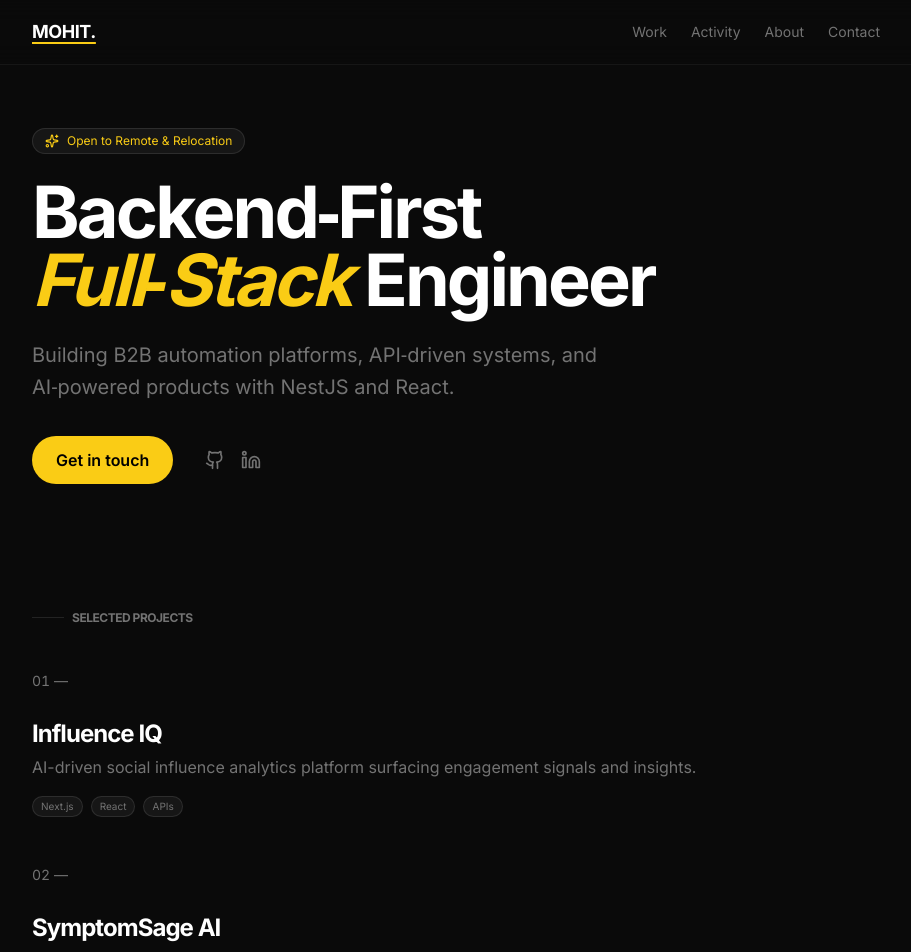
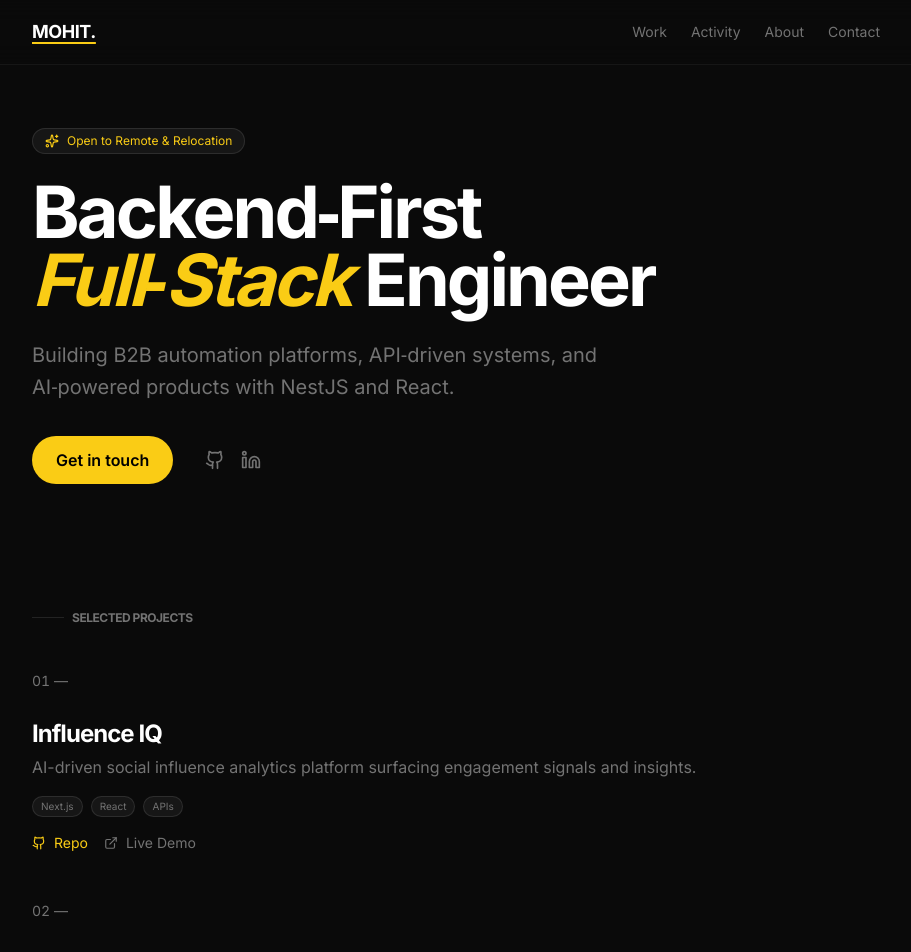
Before and after one commit to mohit45v/Portfolio, a React (Vite) app: page / in a window 1280 px wide. Shown: the top 952 px of the page, without its empty margins (184-1095 px from the left). Built offline with nearby package versions, Linux system fonts and the light colour scheme.

Commit message:
Add project repo and live demo links to work cards

```diff
--- a/src/App.jsx
+++ b/src/App.jsx
@@ -10,19 +10,22 @@ const projects = [
     title: "Influence IQ",
     description: "AI-driven social influence analytics platform surfacing engagement signals and insights.",
     tech: ["Next.js", "React", "APIs"],
-    link: "https://github.com/mohit45v",
+    repoLink: "https://github.com/mohit45v/influence-iq",
+    liveLink: "https://influence-iq.vercel.app",
   },
   {
     title: "SymptomSage AI",
     description: "AI guidance tool using intelligent prompts for understood symptom-based insights.",
     tech: ["Gemini", "Langflow", "React"],
-    link: "https://github.com/mohit45v",
+    repoLink: "https://github.com/mohit45v/symptomsage-ai",
+    liveLink: "https://symptomsage-ai.vercel.app",
   },
   {
     title: "Invoisify",
     description: "Automated invoicing platform for small teams and freelancers with structured data.",
     tech: ["MERN", "Automation", "React"],
-    link: "https://github.com/mohit45v",
+    repoLink: "https://github.com/mohit45v/invoisify",
+    liveLink: "https://invoisify.vercel.app",
   }
 ];
 
@@ -155,10 +158,28 @@ const App = () => {
                     <ExternalLink size={18} className="text-text-muted opacity-0 group-hover:opacity-100 transition-opacity" />
                   </div>
                   <p className="text-text-muted mb-4 leading-relaxed">{project.description}</p>
-                  <div className="flex gap-2">
+                  <div className="flex gap-2 mb-4 flex-wrap">
                     {project.tech.map(t => (
                       <span key={t} className="text-[10px] px-2 py-0.5 rounded-full bg-white/5 border border-white/10 text-text-muted">{t}</span>
                     ))}
+                  </div>
+                  <div className="flex items-center gap-4 text-sm">
+                    <a
+                      href={project.repoLink}
+                      target="_blank"
+                      rel="noreferrer"
+                      className="inline-flex items-center gap-2 text-primary hover:underline underline-offset-4"
+                    >
+                      <Github size={14} /> Repo
+                    </a>
+                    <a
+                      href={project.liveLink}
+                      target="_blank"
+                      rel="noreferrer"
+                      className="inline-flex items-center gap-2 text-text-muted hover:text-white transition-colors"
+                    >
+                      <ExternalLink size={14} /> Live Demo
+                    </a>
                   </div>
                 </div>
               </motion.div>
```
